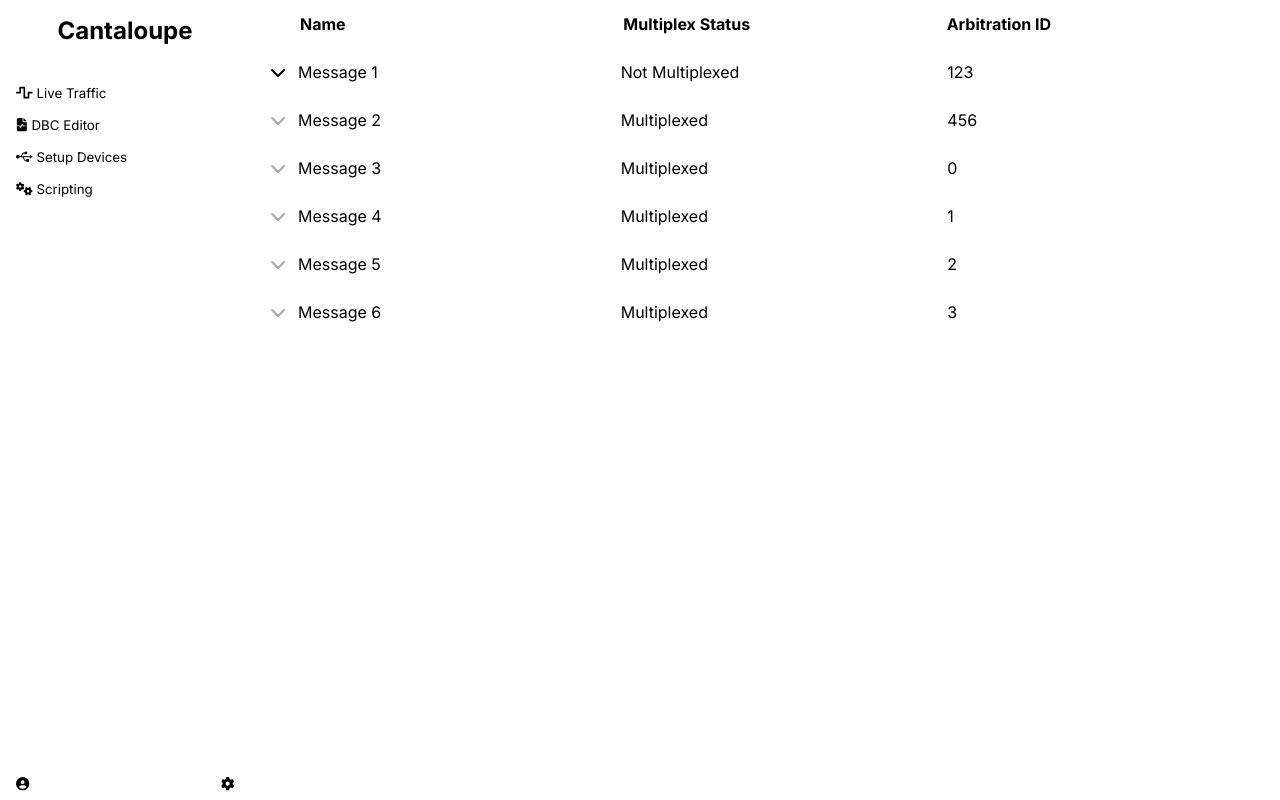
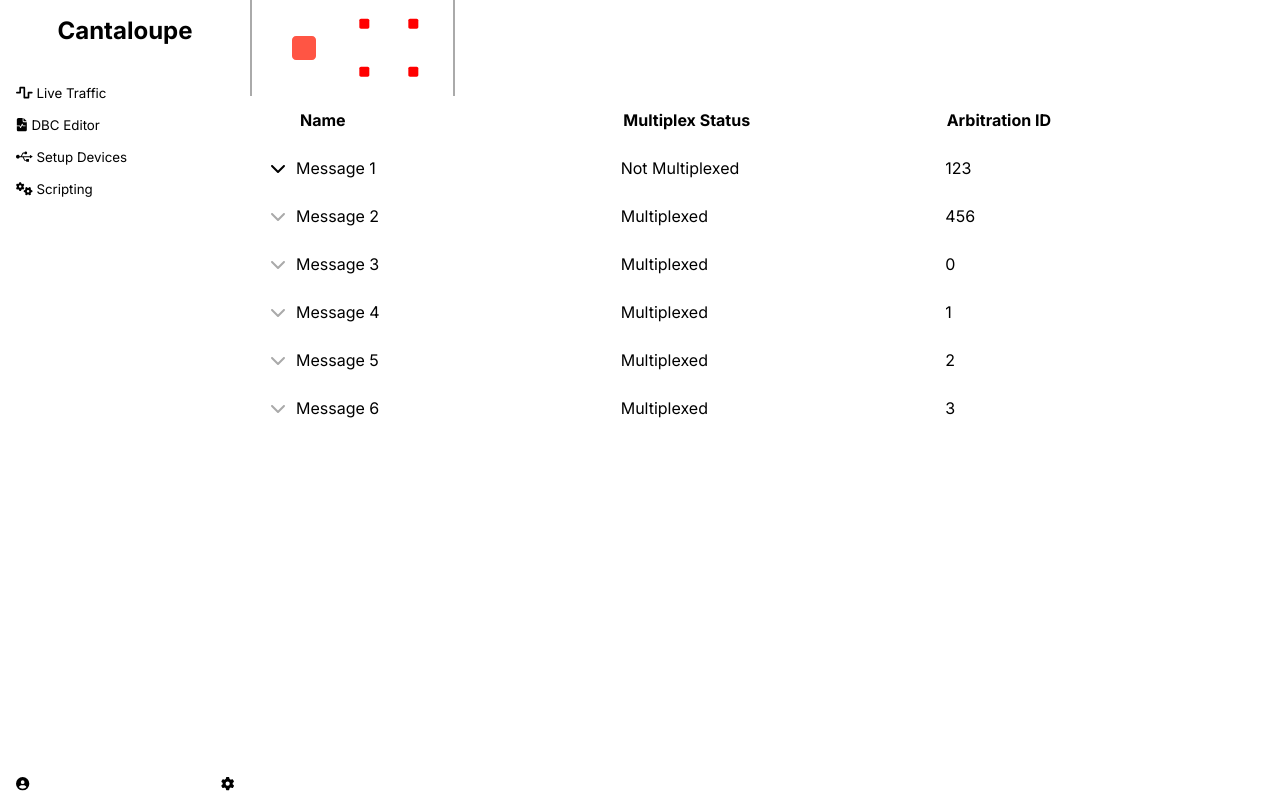
Before and after one commit to ArKade523/Cantaloupe, a React (Vite) app: page / in a window 1280 px wide. Built offline with nearby package versions, Linux system fonts and the light colour scheme.

Commit message:
Created toolbar, toggle component, edit mode

```diff
--- a/src/App.css
+++ b/src/App.css
@@ -152,3 +152,34 @@
     text-align: left;
     width: 100%;
 }
+
+.toolbar {
+    display: flex;
+    justify-content: space-between;
+    height: 6rem;
+    width: 100%;
+    background-color: var(--table-background);
+}
+.toolbar button {
+    background-color: var(--table-background);
+    color: var(--text-light);
+    padding: 1rem;
+    border: none;
+    cursor: pointer;
+}
+.toolbar button:hover {
+    background-color: #ccc;
+}
+.tool-section {
+    display: flex;
+    align-items: center;
+    padding: 0 1rem;
+    border-right: 2px solid #aaa;
+    border-left: 2px solid #aaa;
+}
+.tool-section-subgroup {
+    display: grid;
+    grid-template-columns: 1fr 1fr;
+    align-items: center;
+
+}
--- /dev/null
+++ b/src/app/components/Toggle.tsx
@@ -0,0 +1,19 @@
+import React from 'react';
+import { IconDefinition } from "@fortawesome/free-solid-svg-icons";
+import { FontAwesomeIcon } from '@fortawesome/react-fontawesome';
+
+function Toggle(
+    { onToggle, isToggled, onSVG, offSVG, color, ...props } :
+    { onToggle: () => void, isToggled: boolean, onSVG: IconDefinition, offSVG: IconDefinition, color: string, [x: string]: any}
+) {
+  return (
+    <button onClick={onToggle}>
+      {isToggled ?
+        <FontAwesomeIcon {...props} icon={onSVG}  color={color} fixedWidth /> :
+        <FontAwesomeIcon {...props} icon={offSVG} color={color} fixedWidth />
+      }
+    </button>
+  );
+}
+
+export default Toggle;
--- a/src/app/dbcgen/DBCEditor.tsx
+++ b/src/app/dbcgen/DBCEditor.tsx
@@ -3,6 +3,8 @@ import { Message, MessageWrapper } from '../../types/Message'
 // import Signal from '../../types/Signal'
 import { DragDropContext, Droppable, Draggable } from 'react-beautiful-dnd'
 import MessageItem from './MessageItem';
+import Toggle from '../components/Toggle';
+import { faPen, faStop } from '@fortawesome/free-solid-svg-icons';
 
 const initialMessages: Message[] = [
     { name: 'Message 1', multiplexed: false, arb_id: 123, signals: [
@@ -28,6 +30,7 @@ function DBCEditor() {
     )
 
     const [lastSelectedIndex, setLastSelectedIndex] = useState<number | null>(null);
+    const [toggleEdit, setToggleEdit] = useState<boolean>(false);
 
     const messageWrappersRef = useRef(messageWrappers);
     const messageListRef = useRef<HTMLDivElement>(null);
@@ -134,6 +137,43 @@ function DBCEditor() {
 
     return (
         <div className="inner-application">
+            <div className="toolbar">
+                <div className="tool-section">
+                    <Toggle onToggle={() => {setToggleEdit(!toggleEdit)}}
+                        isToggled={toggleEdit}
+                        onSVG={faPen}
+                        offSVG={faStop}
+                        color={toggleEdit ? '#495' : '#f54'}
+                        fontSize="2rem"
+                    />
+                    <div className="tool-section-subgroup">
+                        <Toggle onToggle={() => {setToggleEdit(!toggleEdit)}}
+                            isToggled={toggleEdit}
+                            onSVG={faPen}
+                            offSVG={faStop}
+                            color={toggleEdit ? 'green' : 'red'}
+                        />
+                        <Toggle onToggle={() => {setToggleEdit(!toggleEdit)}}
+                            isToggled={toggleEdit}
+                            onSVG={faPen}
+                            offSVG={faStop}
+                            color={toggleEdit ? 'green' : 'red'}
+                        />
+                        <Toggle onToggle={() => {setToggleEdit(!toggleEdit)}}
+                            isToggled={toggleEdit}
+                            onSVG={faPen}
+                            offSVG={faStop}
+                            color={toggleEdit ? 'green' : 'red'}
+                        />
+                        <Toggle onToggle={() => {setToggleEdit(!toggleEdit)}}
+                            isToggled={toggleEdit}
+                            onSVG={faPen}
+                            offSVG={faStop}
+                            color={toggleEdit ? 'green' : 'red'}
+                        />
+                    </div>
+                </div>
+            </div>
             <div className="message-list">
                 <div className="message-table-label">
                     <th>Name</th>
@@ -161,6 +201,7 @@ function DBCEditor() {
                                                 <MessageItem
                                                     key={messageWrapper.message.arb_id}
                                                     messageWrapper={messageWrapper}
+                                                    toggleEdit={toggleEdit}
                                                     setMessageWrapper={
                                                         (newMessageWrapper) => setMessageWrapper(index, newMessageWrapper)
                                                     }
--- a/src/app/dbcgen/MessageItem.tsx
+++ b/src/app/dbcgen/MessageItem.tsx
@@ -5,13 +5,14 @@ import { FontAwesomeIcon } from '@fortawesome/react-fontawesome';
 import { faChevronDown } from '@fortawesome/free-solid-svg-icons';
 import ResizableInput from "../components/ResizableInput";
 
-function MessageItem(
-    {
+function MessageItem({
         messageWrapper,
-        setMessageWrapper
-    }: {
-        messageWrapper: MessageWrapper
-        setMessageWrapper: (newMessageWrapper: MessageWrapper) => void
+        setMessageWrapper,
+        toggleEdit
+    } : {
+        messageWrapper: MessageWrapper,
+        setMessageWrapper: (newMessageWrapper: MessageWrapper) => void,
+        toggleEdit: boolean
     }) {
 
     const handleToggle = () => {
@@ -39,6 +40,7 @@ function MessageItem(
                     />
                 )}
                 <div id="message-name">
+                    {toggleEdit ? (
                         <ResizableInput value={messageWrapper.message.name}
                             onChange={e =>
                             setMessageWrapper({
@@ -47,17 +49,24 @@ function MessageItem(
                                 selected: messageWrapper.selected
                             })
                         } />
+                    ) : (
+                        <span>{messageWrapper.message.name}</span>
+                    )}
                 </div>
                 <div>{messageWrapper.message.multiplexed ? "Multiplexed" : "Not Multiplexed"}</div>
                 <div>
+                    {toggleEdit ? (
                         <ResizableInput value={messageWrapper.message.arb_id.toString()}
                             onChange={e =>
                             setMessageWrapper({
-                            message: { ...messageWrapper.message, arb_id: parseInt(e.target.value) }, // TODO: Add validation, error handling
+                                message: { ...messageWrapper.message, arb_id: parseInt(e.target.value) },
                                 toggled: messageWrapper.toggled,
                                 selected: messageWrapper.selected
                             })
                         } />
+                    ) : (
+                        <span>{messageWrapper.message.arb_id}</span>
+                    )}
                 </div>
             </div>
             {messageWrapper.toggled && (
```
Lines whose indentation alone changed are shown as unchanged.
